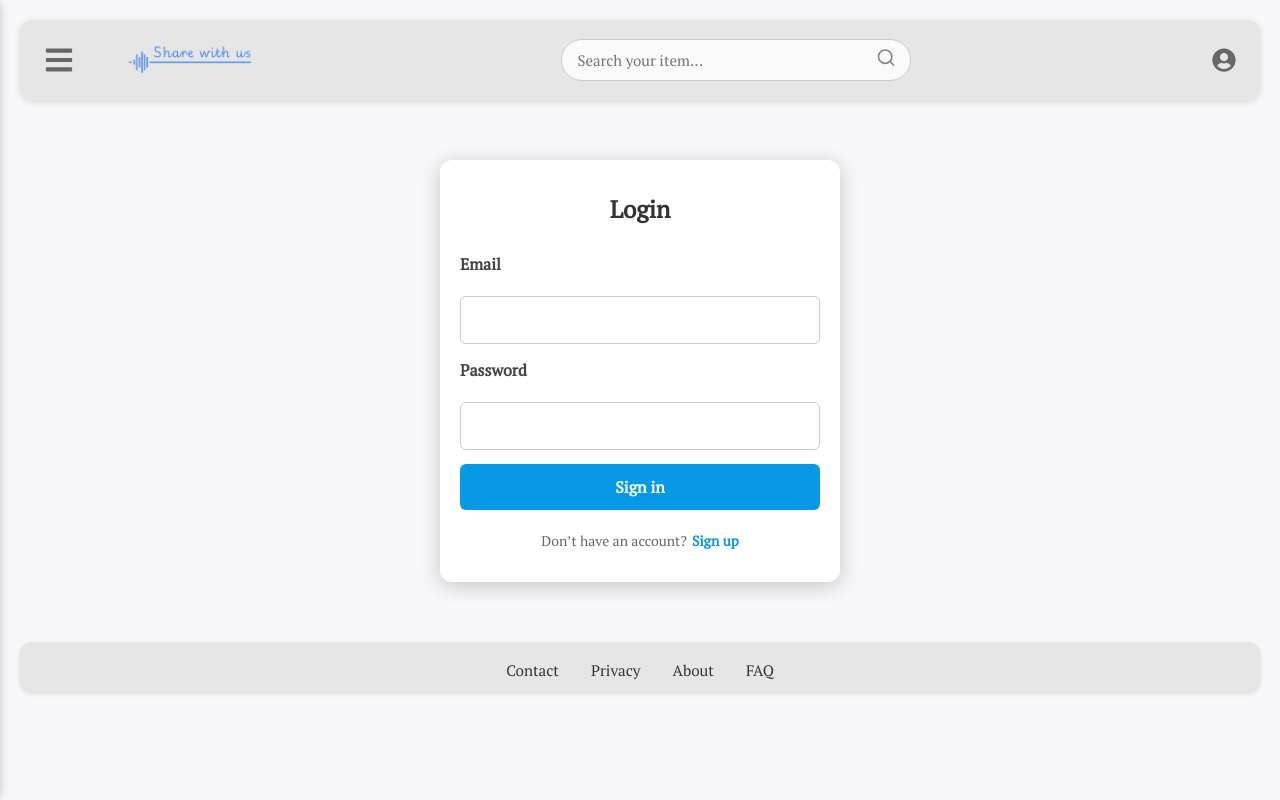
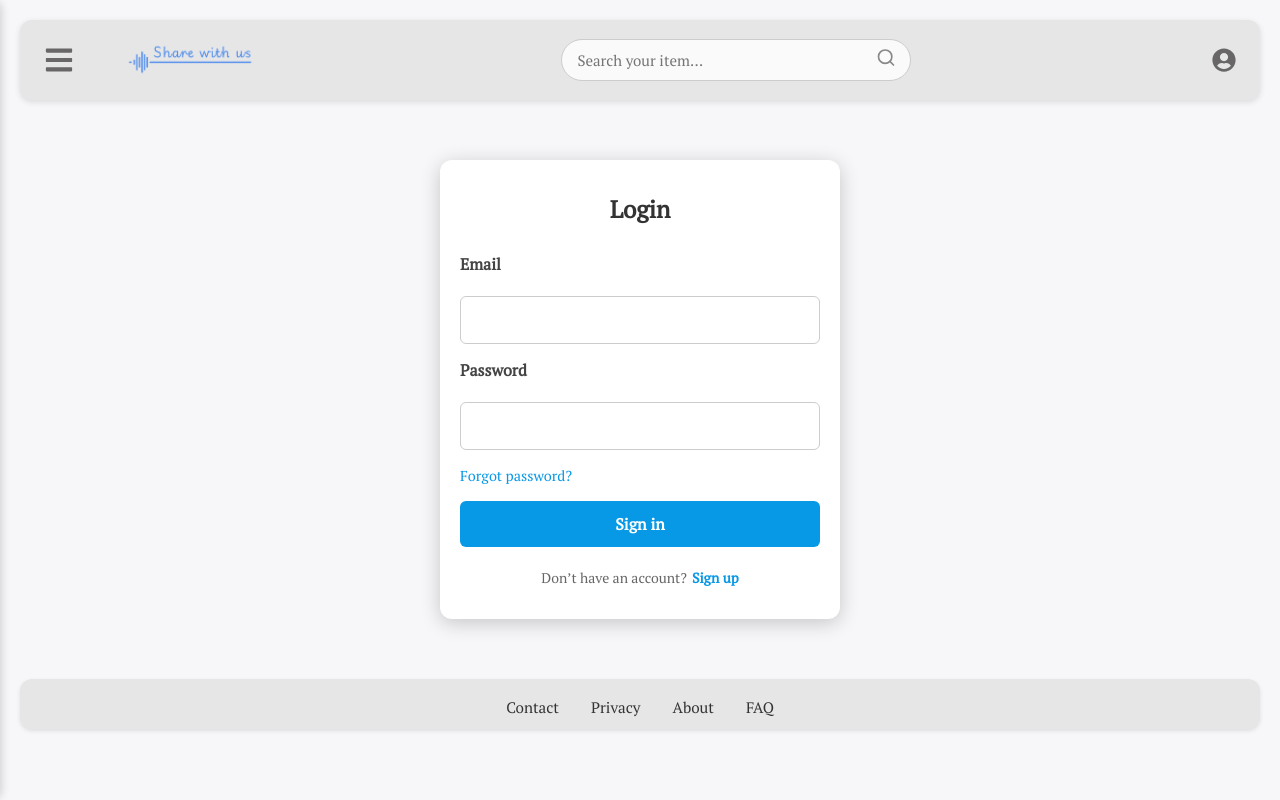
Before and after one commit to HackYourFutureProjects/c51-final-project-group-A, a React (Vite) app in the folder client/: page /auth in a window 1280 px wide. Built offline with nearby package versions, Linux system fonts and the light colour scheme.

Commit message:
add forgot password in BE and FE

```diff
--- /dev/null
+++ b/client/src/components/ForgotPass.jsx
@@ -0,0 +1,54 @@
+import { useState } from "react";
+import PropTypes from "prop-types";
+import Swal from "sweetalert2";
+import axios from "axios";
+
+export default function ForgotPass({ handleBack }) {
+  const [email, setEmail] = useState("");
+
+  const handleSubmit = async (e) => {
+    e.preventDefault();
+
+    try {
+      await axios.post("/api/auth/forgot-password", { email });
+      console.log("Reset link sent to:", email); // Simulated success
+      Swal.fire({
+        icon: "success",
+        title: "Check your email",
+        text: `A reset link has been sent to ${email} (simulated)`,
+      });
+
+      setEmail("");
+    } catch (error) {
+      Swal.fire({
+        icon: "error",
+        title: "Error",
+        text: error.response?.data?.msg || "Failed to send reset link.",
+      });
+    }
+  };
+
+  return (
+    <form className="auth-form" onSubmit={handleSubmit}>
+      <label htmlFor="forgot-email">Enter your email</label>
+      <input
+        id="forgot-email"
+        name="email"
+        type="email"
+        value={email}
+        onChange={(e) => setEmail(e.target.value)}
+        required
+      />
+
+      <button type="submit">Send Reset Link</button>
+
+      <button type="button" onClick={handleBack}>
+        Back to login
+      </button>
+    </form>
+  );
+}
+
+ForgotPass.propTypes = {
+  handleBack: PropTypes.func.isRequired,
+};
--- a/client/src/components/LoginForm.jsx
+++ b/client/src/components/LoginForm.jsx
@@ -1,6 +1,6 @@
 import PropTypes from "prop-types";
 
-export default function LoginForm({ handleSubmit }) {
+export default function LoginForm({ handleSubmit, onForgotClick }) {
   return (
     <form className="auth-form" onSubmit={handleSubmit}>
       <label htmlFor="email">Email</label>
@@ -15,6 +15,10 @@ export default function LoginForm({ handleSubmit }) {
         autoComplete="current-password"
       />
 
+      <div className="forgot-password" onClick={onForgotClick}>
+        Forgot password?
+      </div>
+
       <button type="submit">Sign in</button>
     </form>
   );
@@ -22,4 +26,5 @@ export default function LoginForm({ handleSubmit }) {
 
 LoginForm.propTypes = {
   handleSubmit: PropTypes.func.isRequired,
+  onForgotClick: PropTypes.func.isRequired,
 };
--- a/client/src/pages/AuthPage.css
+++ b/client/src/pages/AuthPage.css
@@ -82,7 +82,11 @@
 .switch-btn:hover {
   text-decoration: underline;
 }
-
+.forgot-password {
+  color: #0798e6;
+  cursor: pointer;
+  font-size: 0.9rem;
+}
 @media (max-width: 480px) {
   .auth-container {
     padding: 24px 16px;
--- a/client/src/pages/AuthPage.jsx
+++ b/client/src/pages/AuthPage.jsx
@@ -4,11 +4,14 @@ import RegisterForm from "../components/RegisterForm";
 import LoginForm from "../components/LoginForm";
 import AuthToggle from "../components/AuthToggle";
 import { useAuth } from "../hooks/useAuth";
+import ForgotPass from "../components/ForgotPass";
+import { useState } from "react";
 import "./AuthPage.css";
 
 export default function AuthPage() {
   // Destructure the necessary functions and state from the useAuth hook
   const { isLogin, toggleMode, handleSubmit } = useAuth();
+  const [showForgotForm, setShowForgotForm] = useState(false);
 
   return (
     <>
@@ -17,11 +20,17 @@ export default function AuthPage() {
         {/*Dynamic title based on login or register mode*/}
         <h2>{isLogin ? "Login" : "Register"}</h2>
         {/* Render the appropriate form based on the isLogin state */}
-        {isLogin ? (
-          <LoginForm handleSubmit={handleSubmit} />
+        {showForgotForm ? (
+          <ForgotPass handleBack={() => setShowForgotForm(false)} />
+        ) : isLogin ? (
+          <LoginForm
+            handleSubmit={handleSubmit}
+            onForgotClick={() => setShowForgotForm(true)}
+          />
         ) : (
           <RegisterForm handleSubmit={handleSubmit} />
         )}
+
         {/* Toggle between login and registration modes */}
         <AuthToggle isLogin={isLogin} toggleMode={toggleMode} />
       </div>
```
Also changed, not shown: 2 other files (tests, documents, lock files or other folders).
